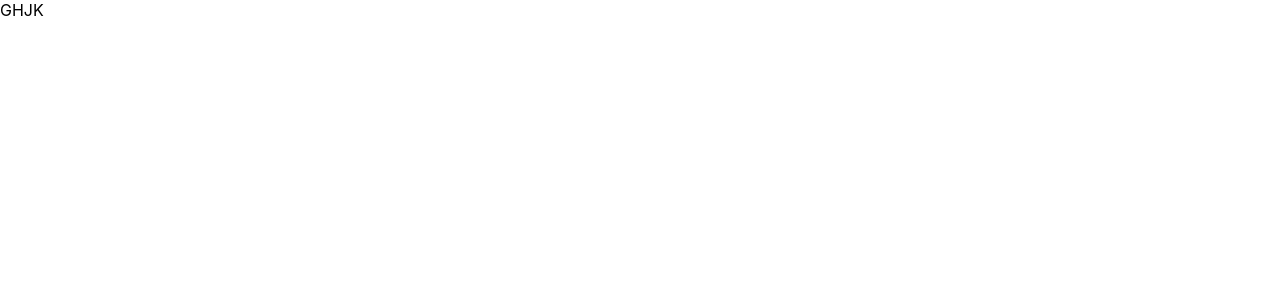
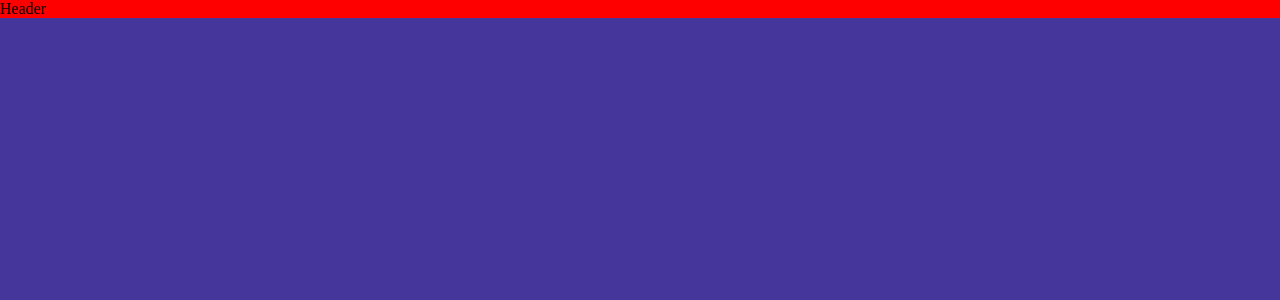
Before and after one commit to Ilvaritoo/movies-app, a React (Create React App) app: page / in a window 1280 px wide. Shown: the top 300 px of the page. Built offline with nearby package versions, Linux system fonts and the light colour scheme.

Commit message:
header start

```diff
--- a/package.json
+++ b/package.json
@@ -6,6 +6,7 @@
     "@testing-library/jest-dom": "^5.11.9",
     "@testing-library/react": "^11.2.5",
     "@testing-library/user-event": "^12.7.3",
+    "node-sass": "^5.0.0",
     "react": "^17.0.1",
     "react-dom": "^17.0.1",
     "react-scripts": "4.0.3",
--- a/src/App.js
+++ b/src/App.js
@@ -1,9 +1,11 @@
+import Header from "./components/header/Header";
+
 
 
 function App() {
   return (
-    <div className="App">
-   GHJK
+    <div className="app">
+      <Header />
     </div>
   );
 }
--- /dev/null
+++ b/src/components/header/Header.js
@@ -0,0 +1,12 @@
+import React from 'react';
+import './header.scss';
+
+const Header = () => {
+    return (
+        <div className='header'>
+            Header
+        </div>
+    )
+}
+
+export default Header
--- /dev/null
+++ b/src/components/header/header.css
@@ -0,0 +1,4 @@
+.header {
+  background-color: red;
+}
+/*# sourceMappingURL=header.css.map */
--- /dev/null
+++ b/src/components/header/header.scss
@@ -0,0 +1,3 @@
+.header{
+    background-color: red;
+}
--- a/src/index.css
+++ b/src/index.css
@@ -1,13 +1,9 @@
-body {
+*{
   margin: 0;
-  font-family: -apple-system, BlinkMacSystemFont, 'Segoe UI', 'Roboto', 'Oxygen',
-    'Ubuntu', 'Cantarell', 'Fira Sans', 'Droid Sans', 'Helvetica Neue',
-    sans-serif;
-  -webkit-font-smoothing: antialiased;
-  -moz-osx-font-smoothing: grayscale;
+  padding: 0;
+  box-sizing: border-box;
 }
-
-code {
-  font-family: source-code-pro, Menlo, Monaco, Consolas, 'Courier New',
-    monospace;
+body{
+  background-color: rgb(69, 54, 155);
+  min-height: 100vh;
 }
```
Also changed, not shown: src/components/Navbar.js (deleted, +0 -11 lines), 2 other files (tests, documents, lock files or other folders).
